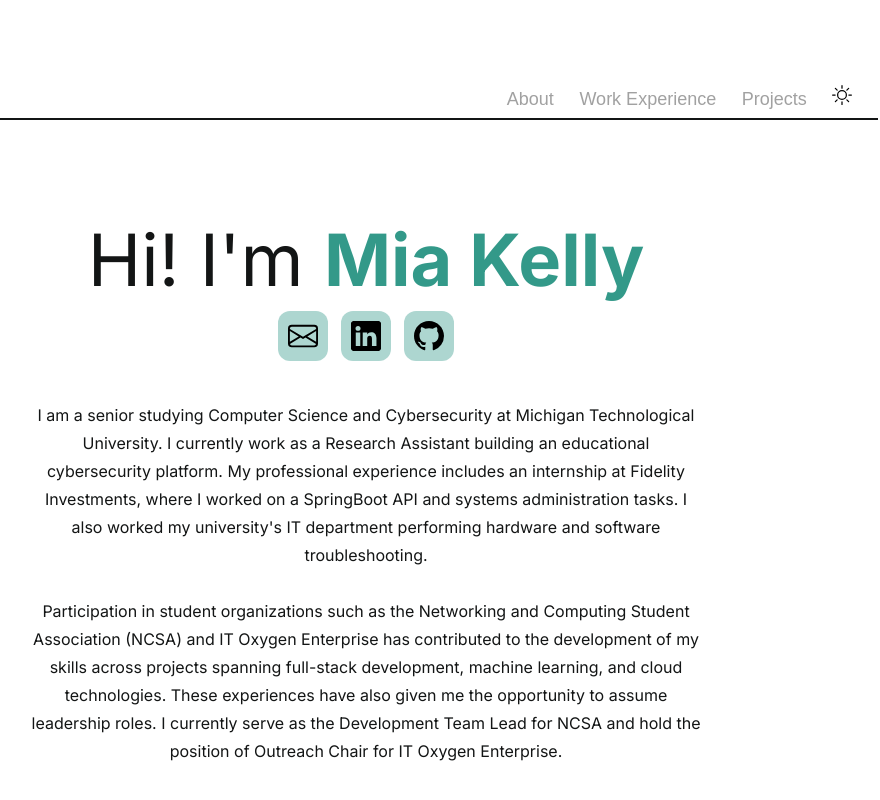
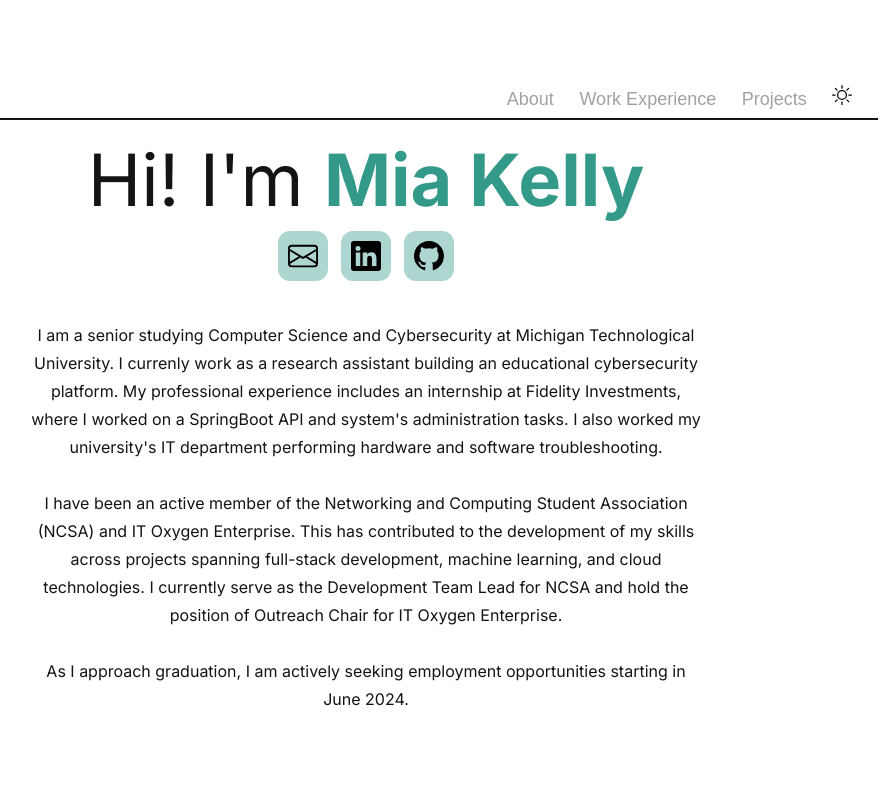
Before and after one commit to Mia-Y-Kelly/Mia-Y-Kelly.github.io, a Next.js app in the folder portfolio/: page / in a window 1280 px wide. Shown: the whole page, without its empty margins (274-1154 px from the left). Built offline with nearby package versions, Linux system fonts and the light colour scheme.

Commit message:
update About information

```diff
--- a/portfolio/pages/components/about.jsx
+++ b/portfolio/pages/components/about.jsx
@@ -42,13 +42,13 @@ export default function About(){
                 </div>
                 <p>
                     <br/>
-                    I am a senior studying Computer Science and Cybersecurity at Michigan Technological University. I currently work as a Research Assistant building an educational cybersecurity platform. My professional experience includes an internship at Fidelity Investments, where I worked on a SpringBoot API and systems administration tasks. I also worked my university's IT department performing hardware and software troubleshooting.
+                    I am a senior studying Computer Science and Cybersecurity at Michigan Technological University. I currenly work as a research assistant building an educational cybersecurity platform. My professional experience includes an internship at Fidelity Investments, where I worked on a SpringBoot API and system's administration tasks. I also worked my university's IT department performing hardware and software troubleshooting.
                     <br/><br/>
-                    Participation in student organizations such as the Networking and Computing Student Association (NCSA) and IT Oxygen Enterprise has contributed to the development of my skills across projects spanning full-stack development, machine learning, and cloud technologies. These experiences have also given me the opportunity to assume leadership roles. I currently serve as the Development Team Lead for NCSA and hold the position of Outreach Chair for IT Oxygen Enterprise.
+                    I have been an active member of the Networking and Computing Student Association (NCSA) and IT Oxygen Enterprise. This has contributed to the development of my skills across projects spanning full-stack development, machine learning, and cloud technologies. I currently serve as the Development Team Lead for NCSA and hold the position of Outreach Chair for IT Oxygen Enterprise.
                     {/* <br/><br/>
-                    Outside of work and academic clubs and work, I was very active the women's ultimate frisbee club at my university until I tore my ACL skiing. 4 knee surgeries later, I enjoy less strenous activities such as swimming, reading, and collecting mechanical keyboards. <i>(If you have a reasonably-priced Axe60 keyboard for sale, let me know!)</i> */}
+                    Outside of work and academic clubs and work, I was very active the women's ultimate frisbee club at my university until I tore my ACL skiing. 4 knee surgeries later, I enjoy less strenous activities such as swimming, reading, and collecting mechanical keyboards. */}
                     <br/><br/>
-                    As I approach graduation, I am actively seeking employment opportunities starting in May or June 2024.
+                    As I approach graduation, I am actively seeking employment opportunities starting in June 2024.
                 </p>
             </div>
         </div>
--- a/portfolio/styles/About.module.scss
+++ b/portfolio/styles/About.module.scss
@@ -1,7 +1,5 @@
 .about {
     min-height: 85vh;
-    padding-top: 10vh;
-
 
     h2 {
         position: relative;
```
